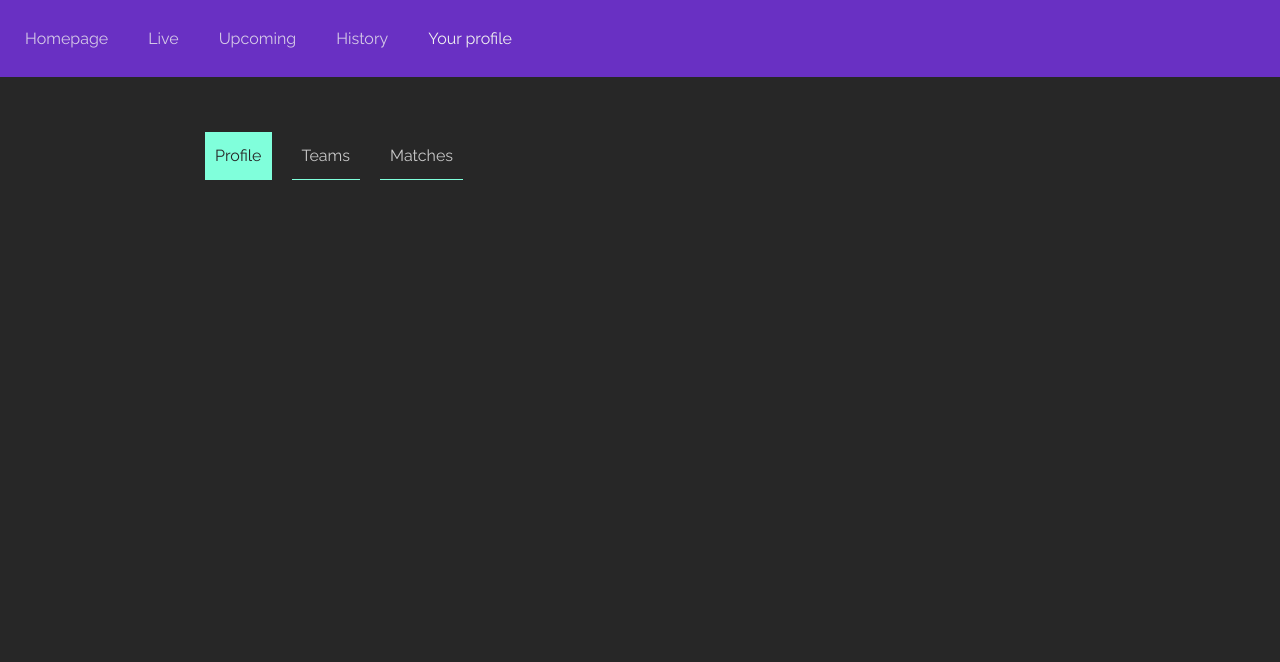
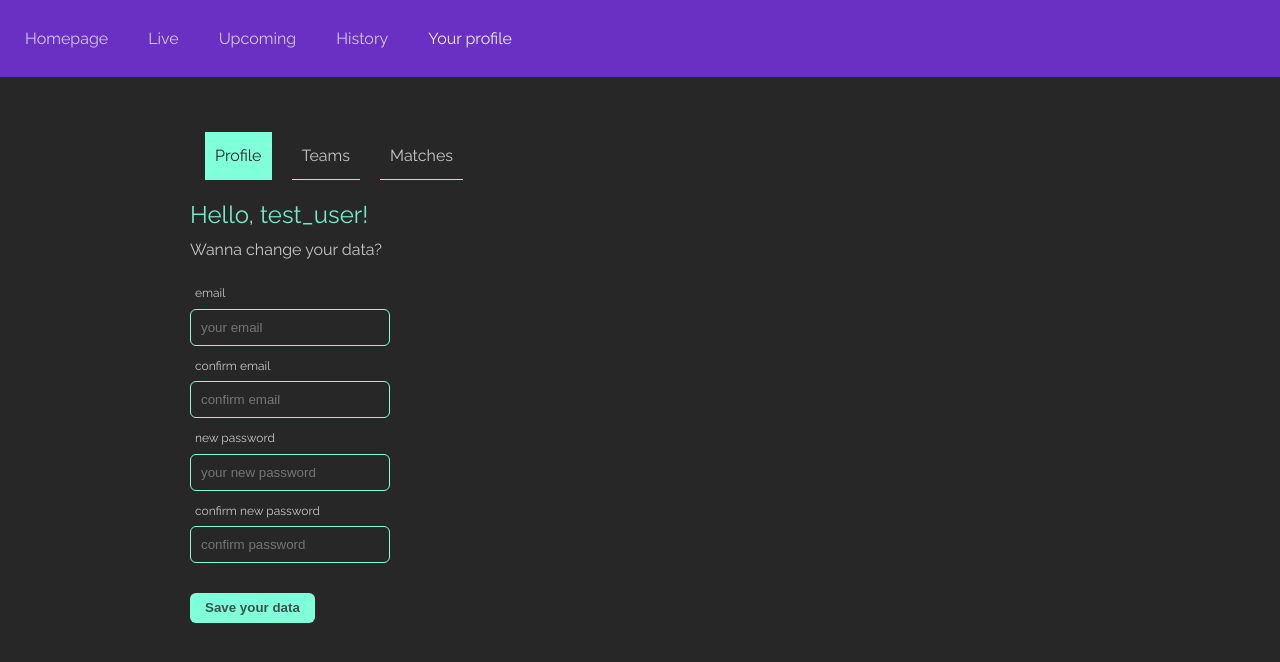
Before and after one commit to kazbag/hltv-analyser, a React (Create React App) app in the folder client/: page /profile in a window 1280 px wide. Shown: the top 662 px of the page. Built offline with nearby package versions, Linux system fonts and the light colour scheme.

Commit message:
filling profile section

```diff
--- /dev/null
+++ b/client/src/components/Form/Button.js
@@ -0,0 +1,9 @@
+import React from "react";
+
+const Button = ({ type = "submit", name, text = "Please, fill me" }) => (
+  <button type={type} name={name} className="button form__button">
+    {text}
+  </button>
+);
+
+export default Button;
--- /dev/null
+++ b/client/src/components/Form/Form.js
@@ -0,0 +1,35 @@
+import React from "react";
+import Input from "./Input";
+import Button from "./Button";
+const Form = () => (
+  <form className="form">
+    <Input
+      type="email"
+      name="input__email"
+      placeholder="your email"
+      label="email"
+    />
+    <Input
+      type="email"
+      name="input__email--confirm"
+      placeholder="confirm email"
+      label="confirm email"
+    />
+
+    <Input
+      type="password"
+      name="input__password"
+      placeholder="your new password"
+      label="new password"
+    />
+    <Input
+      type="password"
+      name="input__password--confirm"
+      placeholder="confirm password"
+      label="confirm new password"
+    />
+    <Button text="Save your data" name="form__button--submit" />
+  </form>
+);
+
+export default Form;
--- /dev/null
+++ b/client/src/components/Form/Input.js
@@ -0,0 +1,19 @@
+import React from "react";
+
+const Input = ({ type = "text", name, placeholder, label }) => (
+  <div className="input__box">
+    {label && (
+      <label className="label input__label" htmlFor={name}>
+        {label}
+      </label>
+    )}
+    <input
+      className="input input__input"
+      type={type}
+      name={name}
+      placeholder={placeholder}
+    />
+  </div>
+);
+
+export default Input;
--- a/client/src/components/MatchesContainer.js
+++ b/client/src/components/MatchesContainer.js
@@ -28,7 +28,7 @@ const MatchesContainer = ({ allMatches, liveMatches, offlineMatches }) => {
   if (allMatches) {
     return (
       <div className="matches__container">
-        <h3 className="heading heading--title heading-3">Matches</h3>
+        <h3 className="heading heading--title heading-3">All matches</h3>
         <ul className="matches__container__matches">
           {allMatchesData.length < 1
             ? "loading"
@@ -41,7 +41,7 @@ const MatchesContainer = ({ allMatches, liveMatches, offlineMatches }) => {
   } else if (liveMatches) {
     return (
       <div className="matches__container">
-        <h3 className="heading heading--title heading-3">Matches</h3>
+        <h3 className="heading heading--title heading-3">Live matches</h3>
         <ul className="matches__container__matches">
           {liveMatchesData.length < 1
             ? "loading"
@@ -54,7 +54,7 @@ const MatchesContainer = ({ allMatches, liveMatches, offlineMatches }) => {
   } else if (offlineMatches) {
     return (
       <div className="matches__container">
-        <h3 className="heading heading--title heading-3">Matches</h3>
+        <h3 className="heading heading--title heading-3">Offline matches</h3>
         <ul className="matches__container__matches">
           {offlineMatchesData.length < 1
             ? "loading"
--- /dev/null
+++ b/client/src/components/ProfileContainer.js
@@ -0,0 +1,21 @@
+import React from "react";
+import Form from "./Form/Form";
+const ProfileContainer = ({ username }) => {
+  return (
+    <div className="profile-container">
+      <ul className="list list--ul profile__data__list">
+        <li className="list-item profile__data__list-item profile__data__list-item--username">
+          Hello, {username}!
+        </li>
+        <li className="list-item profile__data__list-item">
+          Wanna change your data?
+        </li>
+        <li className="list-item profile__data__list-item">
+          <Form />
+        </li>
+      </ul>
+    </div>
+  );
+};
+
+export default ProfileContainer;
--- /dev/null
+++ b/client/src/components/styles/_form.scss
@@ -0,0 +1,34 @@
+.form {
+  margin-top: 2rem;
+  &__button {
+    padding: 0.75rem 1.5rem;
+    margin-top: 2rem;
+    background: $secondaryColor;
+    color: rgba($darkColor, 0.8);
+    border-radius: 0.6rem;
+    border: none;
+    font-weight: bold;
+  }
+}
+.input {
+  color: $whiteColor;
+  padding: 1rem;
+  max-width: 20rem;
+  margin-bottom: 1rem;
+  border-radius: 0.6rem;
+  border: 1px solid $secondaryColor;
+  background: none;
+  outline: none;
+  &:focus {
+    border-color: $primaryColor;
+  }
+  &__box {
+    display: flex;
+    flex-direction: column;
+  }
+  &__label {
+    margin-left: 0.5rem;
+    font-size: 1.2rem;
+    margin-bottom: 0.5rem;
+  }
+}
--- a/client/src/components/styles/_profile.scss
+++ b/client/src/components/styles/_profile.scss
@@ -15,4 +15,13 @@
       }
     }
   }
+  &__data__list {
+    &-item {
+      color: rgba($whiteColor, 0.8);
+      &--username {
+        color: rgba($secondaryColor, 0.9);
+        font-size: 2.4rem;
+      }
+    }
+  }
 }
--- a/client/src/components/styles/_typography.scss
+++ b/client/src/components/styles/_typography.scss
@@ -43,3 +43,10 @@
     font-size: 1.2rem;
   }
 }
+
+.list {
+  list-style-type: none;
+  &-item {
+    font-size: 1.6rem;
+  }
+}
--- a/client/src/components/styles/main.scss
+++ b/client/src/components/styles/main.scss
@@ -5,4 +5,5 @@
 @import "_navbar.scss";
 @import "_homepage.scss";
 @import "_matches.scss";
+@import "_form.scss";
 @import "_profile.scss";
--- a/client/src/pages/ProfilePage.js
+++ b/client/src/pages/ProfilePage.js
@@ -1,9 +1,11 @@
 import React from "react";
 import ProfileNavbar from "../components/ProfileNavbar";
+import ProfileContainer from "../components/ProfileContainer";
 const ProfilePage = () => {
   return (
     <section className="section section-profile">
       <ProfileNavbar />
+      <ProfileContainer username="test_user" />
     </section>
   );
 };
```
